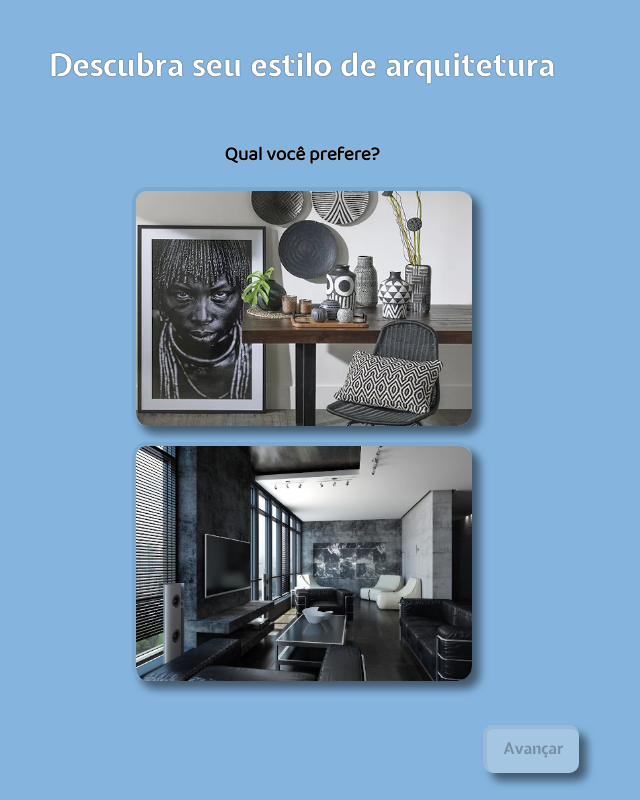
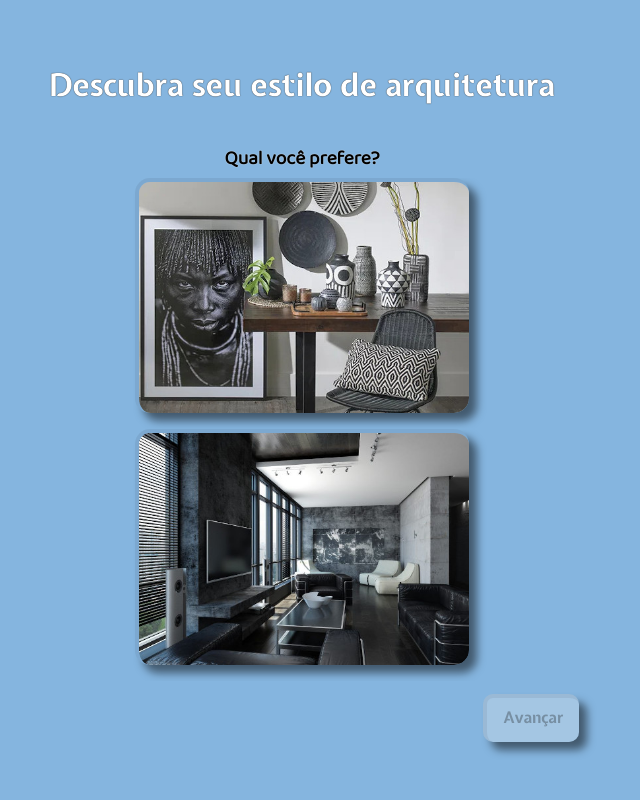
Before and after one commit to danny-elvis/quiz-edi, a plain HTML site: page index.html in a window 1280 px wide. Shown: the whole page, without its empty margins (338-978 px from the left). Drawn offline with Linux system fonts and the light colour scheme.

Commit message:
Update style.css

```diff
--- a/css/style.css
+++ b/css/style.css
@@ -69,7 +69,7 @@ body * {
     color: white;
     font-size: 1.3em;
     text-shadow: 0px 0px 1px black;
-    height: 15vh;
+    height: 11vh;
     padding: 0.5em;
 /*     display: flex;
     flex-direction: column;
@@ -77,7 +77,7 @@ body * {
 }
 
 .quiz {
-    height: 85vh;
+    height: 78vh;
     width: 100vw;
     display: flex;
     flex-direction: column;
@@ -103,7 +103,7 @@ body * {
 }
 
 .quiz label{
-    height: 44%;
+    height: 46%;
     padding-bottom: 1em;
     width: inherit;
 }
```
